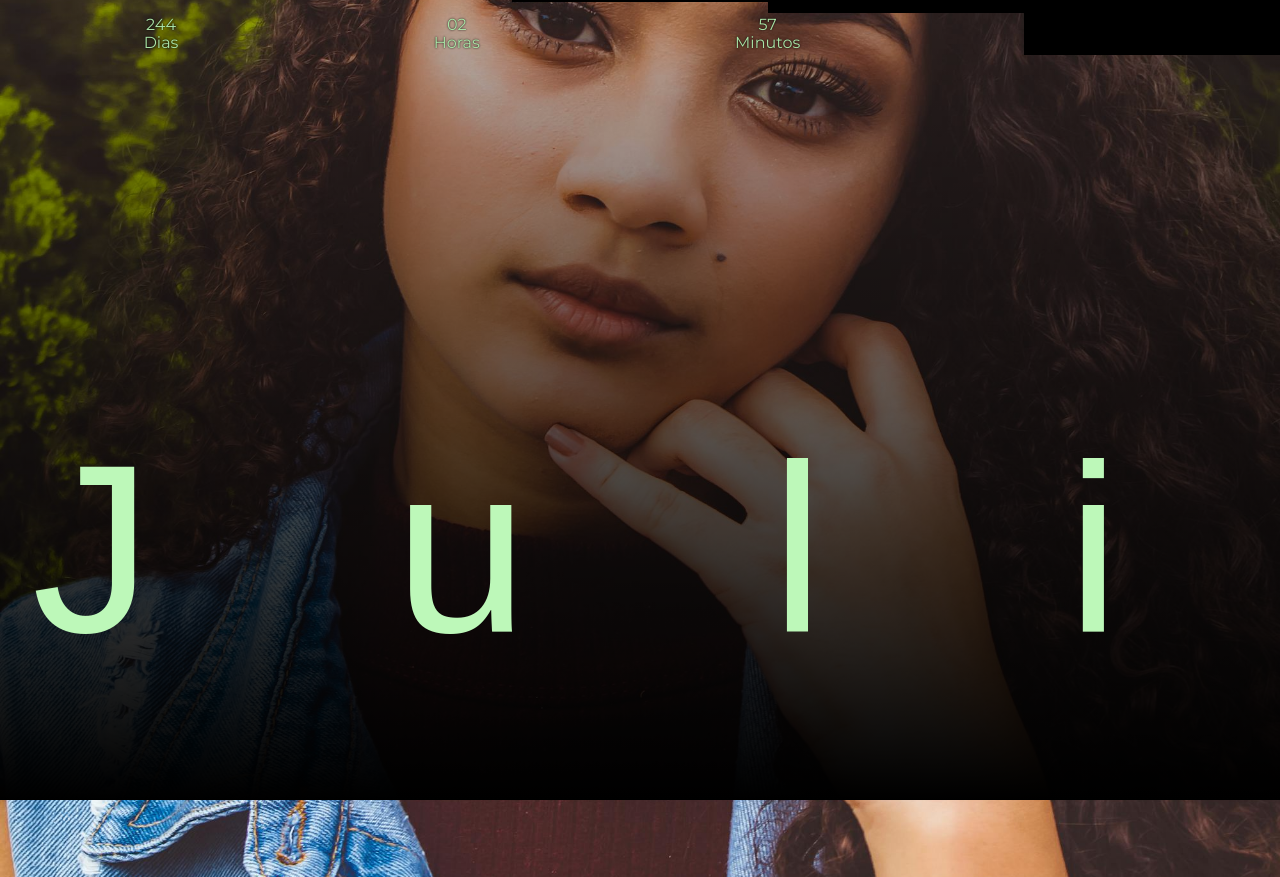
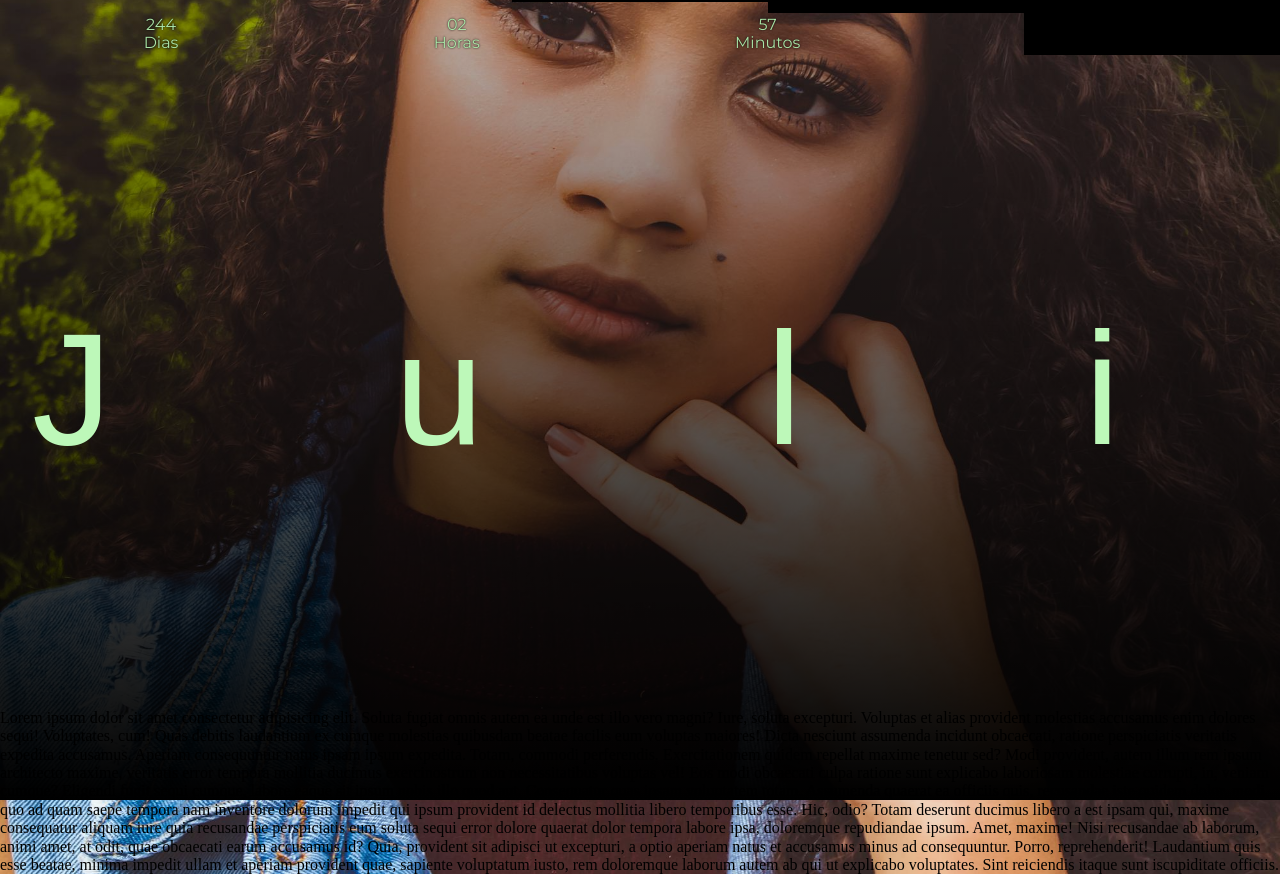
Before and after one commit to NatanaelLeites/juli, a website: page index.html in a window 1280 px wide. Shown: the top 877 px of the page. Drawn offline with nearby package versions, Linux system fonts and the light colour scheme; a web font is replaced by a local one.

Commit message:
ajuste tamaño de fuente hero

```diff
--- a/scss/estilos.scss
+++ b/scss/estilos.scss
@@ -32,7 +32,7 @@ body{
     .h1{
         position: relative;
         font-family: sans-serif;
-        font-size: 30vh;
+        font-size: 20vh;
         color: #ffffff;
         color: #bdf8b9;
         line-height: 4.0;
```
Also changed, not shown: css/estilos.css.
